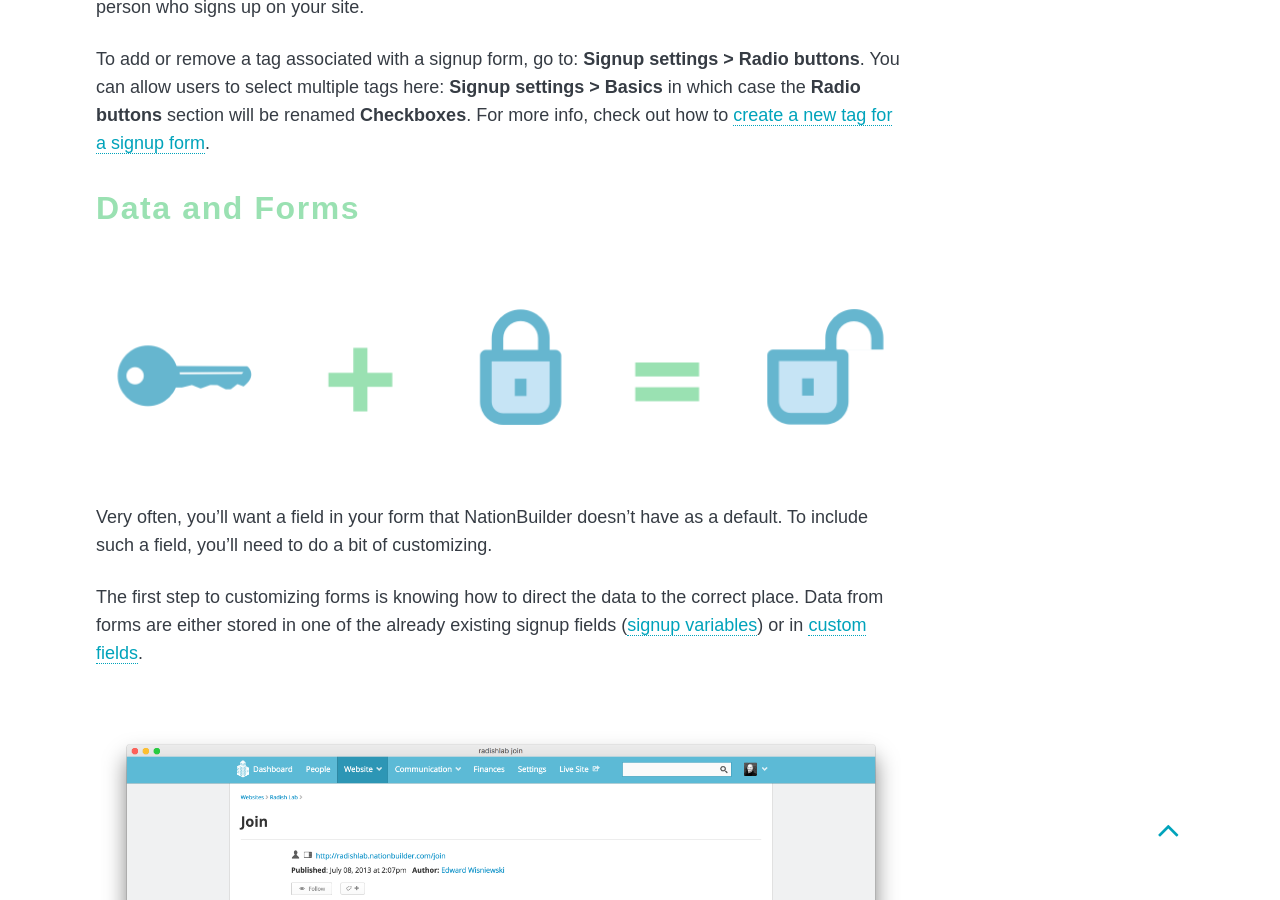
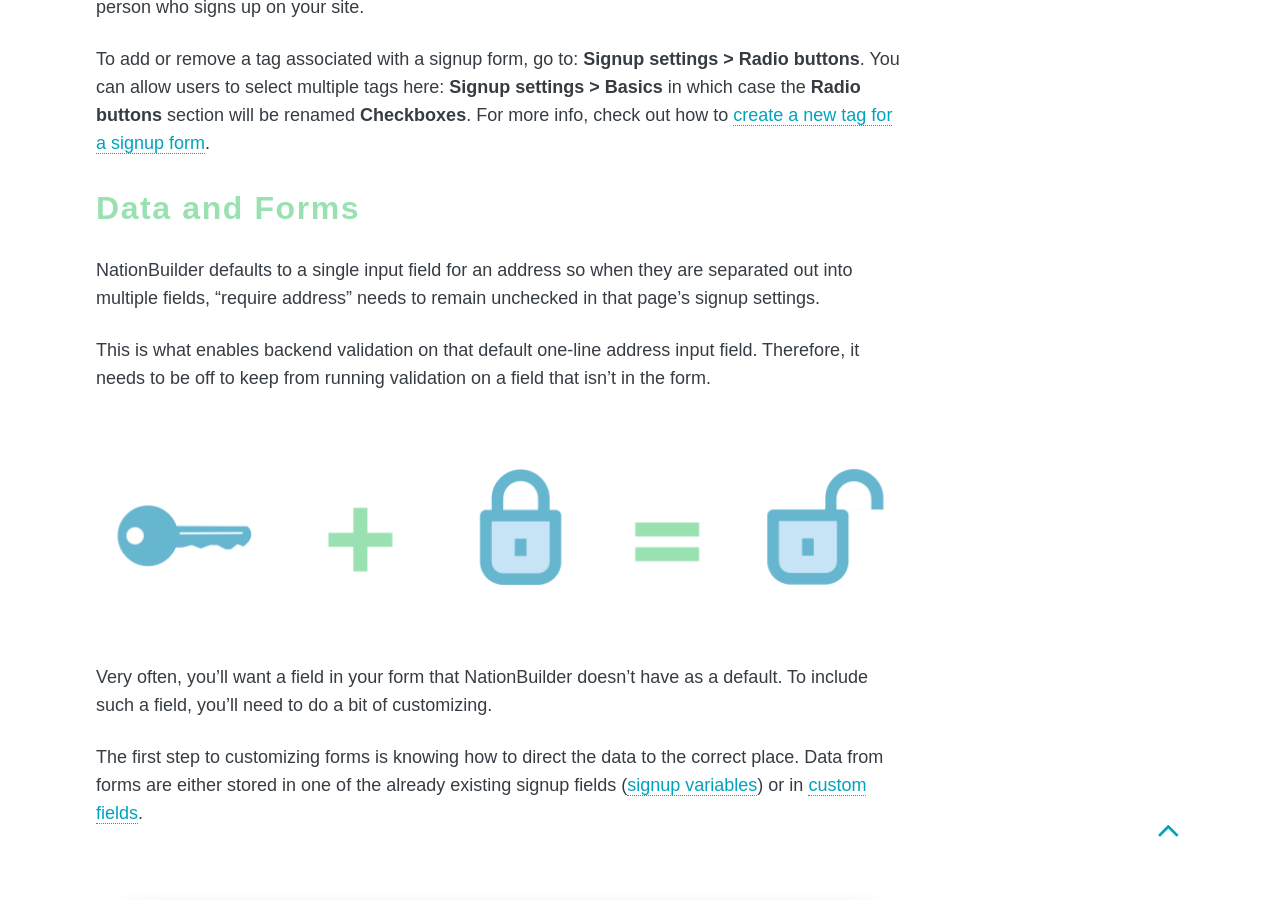
Before and after one commit to chrisheuberger/nationbuilder-guide, a Jekyll site: the page built from customizing/index.md, in a window 1280 px wide and 900 px high, scrolled down 9613 px. Built offline with Jekyll 4.4.1, drawn with Linux system fonts in a browser that asks for light colours.

Commit message:
add NB form line

```diff
--- a/customizing/index.md
+++ b/customizing/index.md
@@ -246,6 +246,10 @@ To add or remove a tag associated with a signup form, go to: **Signup settings >
 
 ## Data and Forms
 
+NationBuilder defaults to a single input field for an address so when they are separated out into multiple fields, “require address” needs to remain unchecked in that page's signup settings.
+
+This is what enables backend validation on that default one-line address input field. Therefore, it needs to be off to keep from running validation on a field that isn't in the form.
+
 ![unlock](../images/unlock.png){: .full-width}
 
 Very often, you'll want a field in your form that NationBuilder doesn’t have as a default. To include such a field, you’ll need to do a bit of customizing.
```
